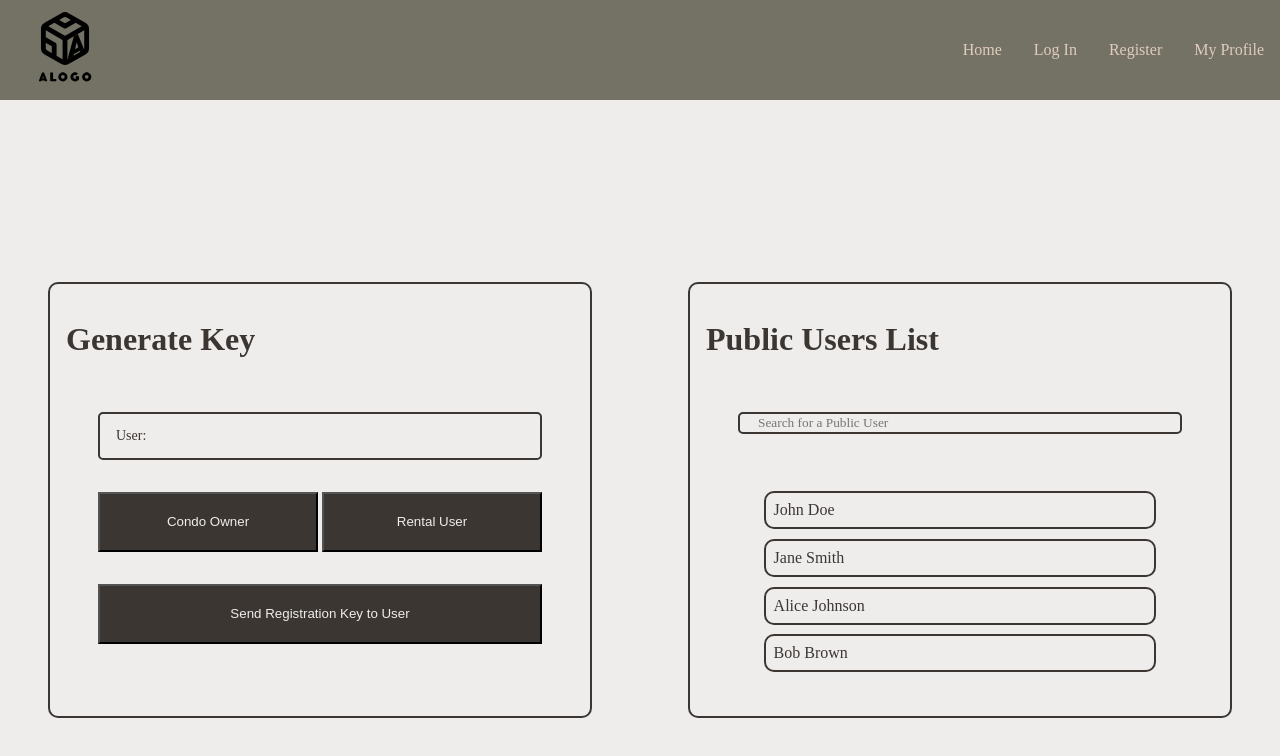
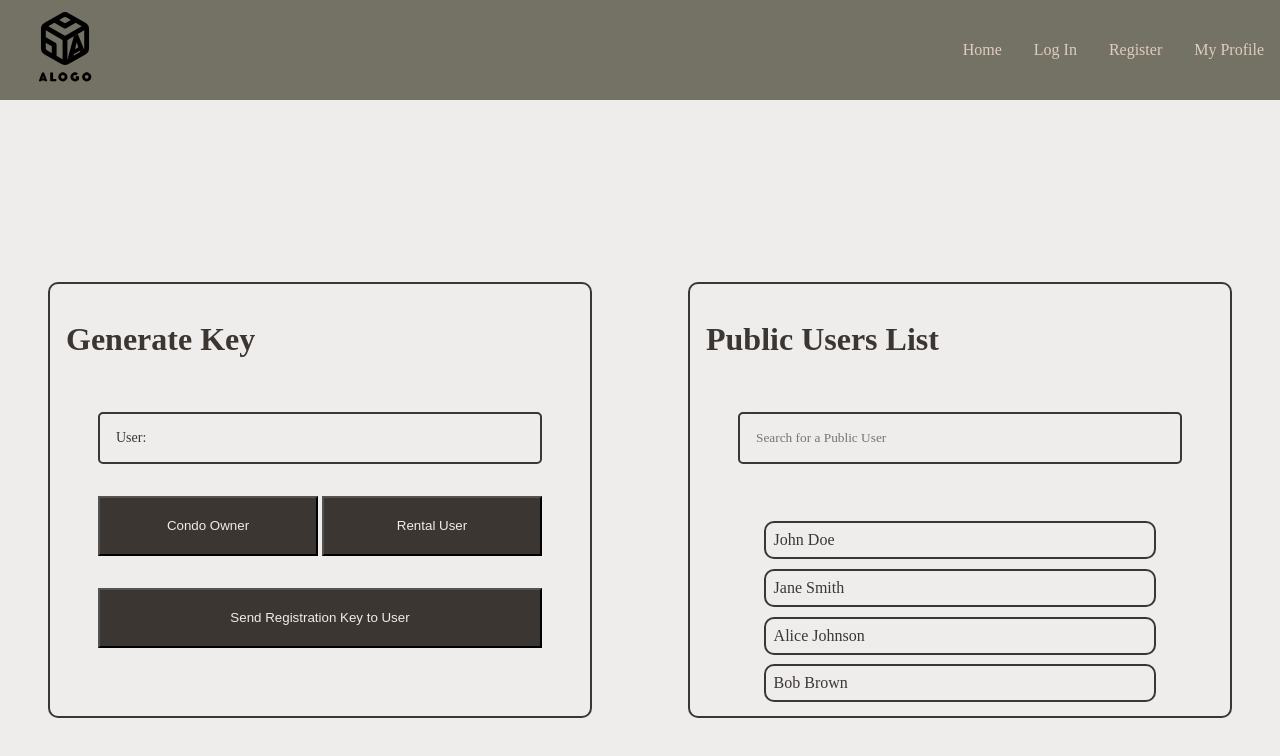
Before and after one commit to Ahmad-Elmahallawy/iCondo, a React (Create React App) app in the folder frontend/: page /Requests in a window 1280 px wide. Shown: the top 756 px of the page. Built offline with nearby package versions, Linux system fonts and the light colour scheme.

Commit message:
fixed padding and margin

```diff
--- a/frontend/src/Style/RequestsStyle/KeyGenerationStyle.css
+++ b/frontend/src/Style/RequestsStyle/KeyGenerationStyle.css
@@ -4,7 +4,6 @@
   padding: 1rem;
   margin: 0 3rem;
   height: 400px;
-
 }
 
 .key-generation-header h2 {
@@ -26,11 +25,12 @@
   justify-content: space-between;
   border: 2px solid var(--color4);
   border-radius: 5px;
-  padding: 0 1rem;
+  padding: 1rem 1rem;
 }
 
 .key-generation-user-result p {
   color: var(--color4);
+  margin: 0;
 }
 
 .key-generation-two-buttons {
--- a/frontend/src/Style/RequestsStyle/UsersListStyle.css
+++ b/frontend/src/Style/RequestsStyle/UsersListStyle.css
@@ -32,6 +32,8 @@
   width: 100%;
   background-color: var(--color1);
   color: var(--color4);
+  border-radius: 5px;
+  padding: 1rem 0;
 }
 
 .users-scrollable-list {
```
